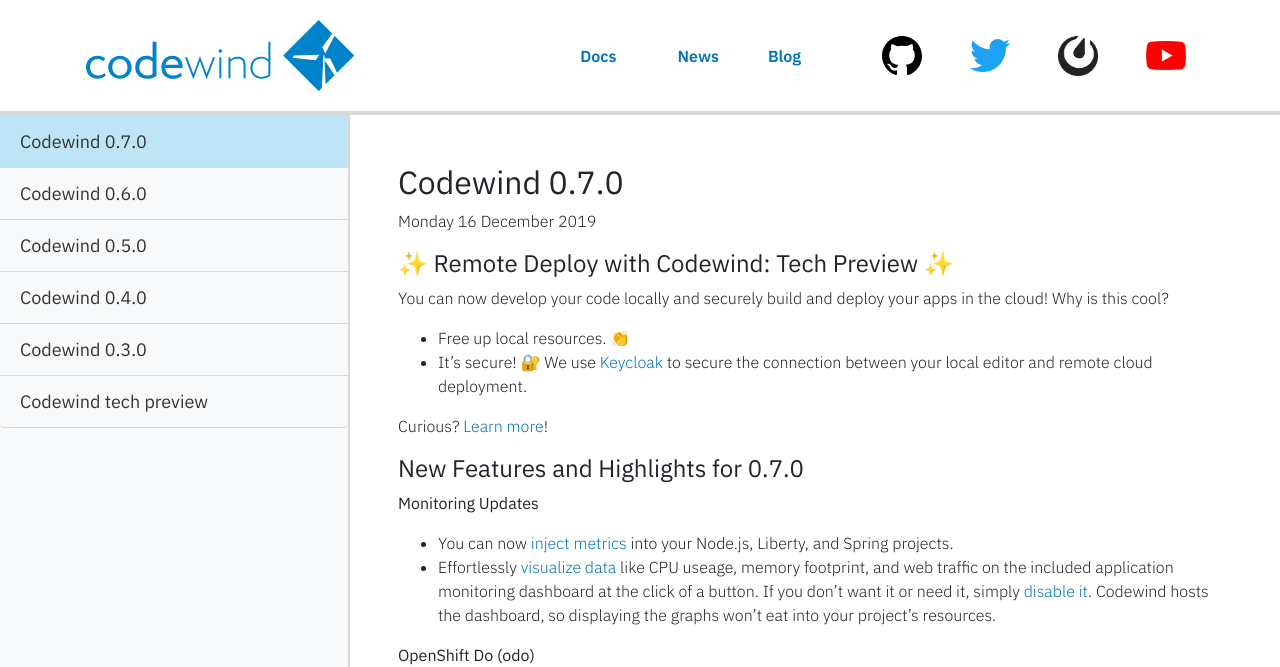
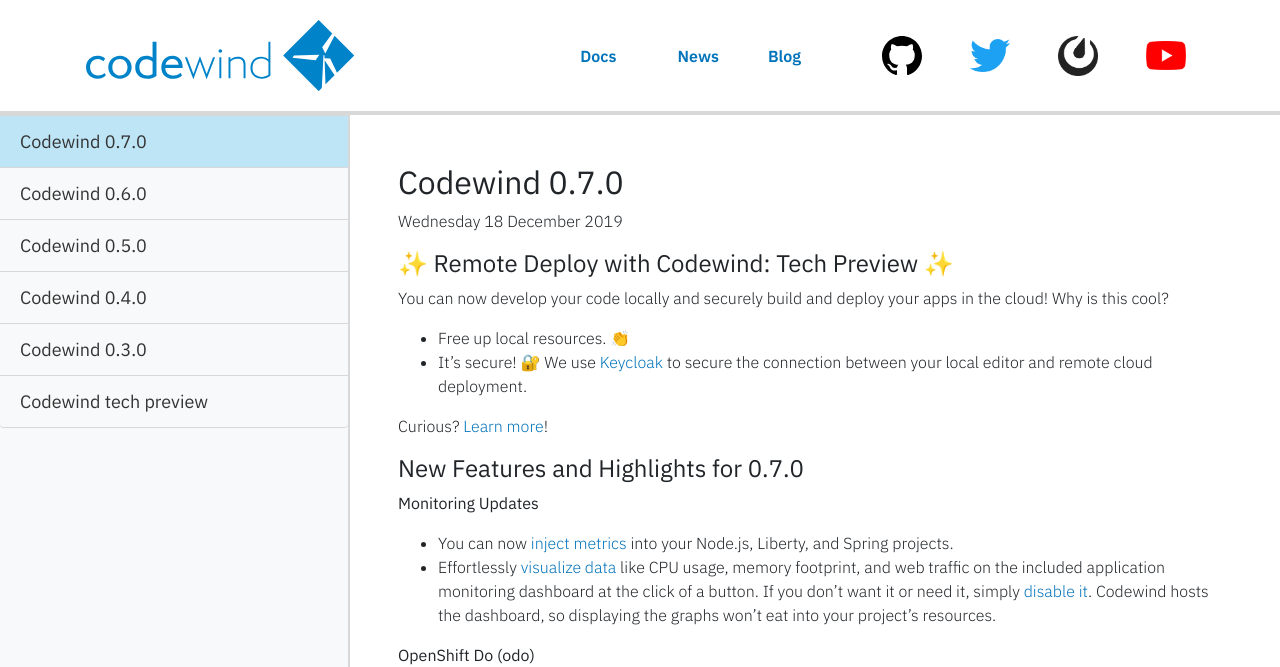
Before and after one commit to eclipse-archived/codewind-docs, a Jekyll site: the page built from docs/_news/news07.md, in a window 1280 px wide and 900 px high. Shown: the top 667 px of the window. Built offline with Jekyll 4.4.1, drawn with Linux system fonts in a browser that asks for light colours; nearby versions of some CDN libraries.

Commit message:
changed date
Signed-off-by: beccabau <rbau@us.ibm.com>

```diff
--- a/docs/_news/news07.md
+++ b/docs/_news/news07.md
@@ -8,7 +8,7 @@ permalink: news07
 ---
 
 ## Codewind 0.7.0
-Monday 16 December 2019
+Wednesday 18 December 2019
 
 #### ✨ Remote Deploy with Codewind: Tech Preview ✨
 
@@ -22,7 +22,7 @@ Curious? [Learn more](remoteoverview.html)!
 
 **Monitoring Updates**
 - You can now [inject metrics](https://github.com/codewind-resources/design-documentation/blob/master/codewindServer/metricsInjection.md) into your Node.js, Liberty, and Spring projects.
-- Effortlessly [visualize data](https://github.com/eclipse/codewind/issues/977) like CPU useage, memory footprint, and web traffic on the included application monitoring dashboard at the click of a button. If you don't want it or need it, simply [disable it](https://github.com/eclipse/codewind/issues/1290). Codewind hosts the dashboard, so displaying the graphs won't eat into your project's resources.
+- Effortlessly [visualize data](https://github.com/eclipse/codewind/issues/977) like CPU usage, memory footprint, and web traffic on the included application monitoring dashboard at the click of a button. If you don't want it or need it, simply [disable it](https://github.com/eclipse/codewind/issues/1290). Codewind hosts the dashboard, so displaying the graphs won't eat into your project's resources.
 
 **OpenShift Do (odo)**
 - You can now easily import existing projects into Codewind and [use odo](https://github.com/eclipse/codewind/issues/1115) to build and deploy projects to your OpenShift or OKD cluster.
```
